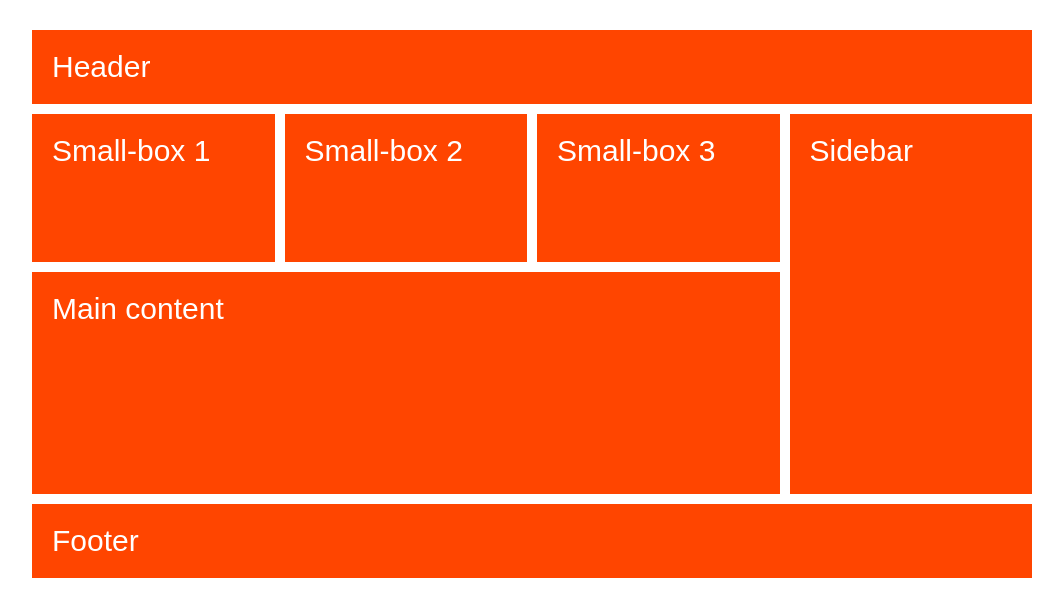
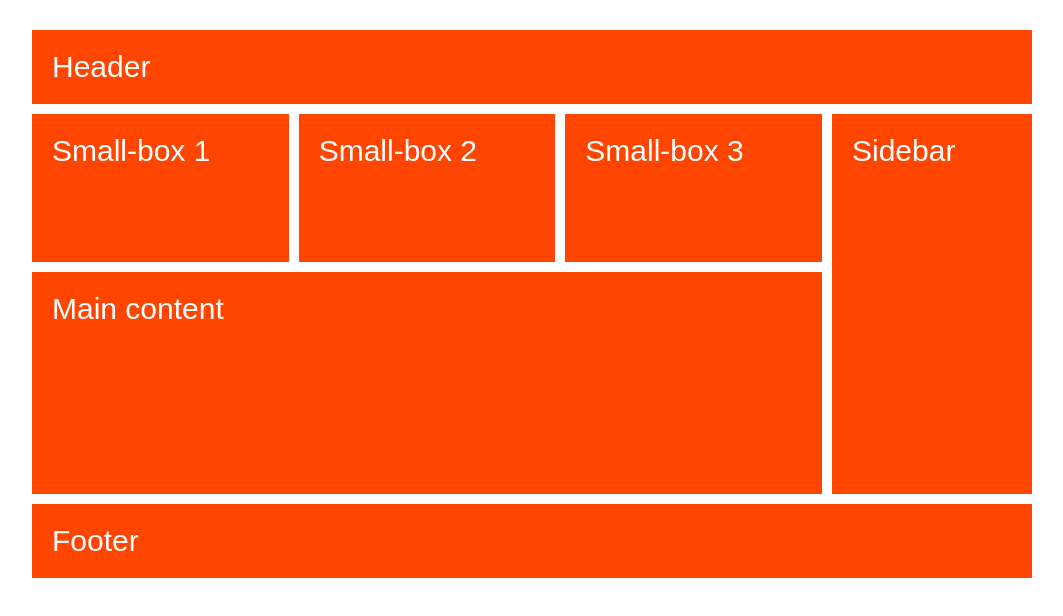
Before and after one commit to markovich692/CSS-GRID-BASICS-and-PRACTICE, a website: page index.html in a window 1280 px wide. Shown: the whole page, without its empty margins (108-1171 px from the left). Drawn offline with Linux system fonts and the light colour scheme.

Commit message:
uses the template strings inside the items to position them

```diff
--- a/main.scss
+++ b/main.scss
@@ -207,8 +207,6 @@ body {
   margin: 30px auto;
 
   display: grid;
-  grid-template-rows: 1fr 2fr 3fr 1fr;
-  grid-template-columns: 1fr 1fr 1fr 1fr;
   grid-template-areas:
     "head head head head"
     "box box box side"
@@ -226,38 +224,33 @@ body {
 
   &__header {
     background-color: orangered;
-    grid-column: 1/2;
-    grid-column: 1/-1;
+    grid-area: head;
   }
 
   &--small-box-1 {
     background-color: orangered;
-    grid-row: 2/3;
-    grid-column: 1/2;
   }
 
   &--small-box-2 {
     background-color: orangered;
-    grid-row: 2/3;
   }
 
   &--small-box-3 {
     background-color: orangered;
-    grid-row: 2/3;
   }
 
   &__sidebar {
     background-color: orangered;
-    grid-row: 2/4;
+    grid-area: side;
   }
 
   &__main-content {
     background-color: orangered;
-    grid-column: 1/4;
+    grid-area: main;
   }
 
   &__footer {
     background-color: orangered;
-    grid-column: 1/-1;
+    grid-area: foot;
   }
 }
```
Also changed, not shown: dist/main.css, 1 other file.
